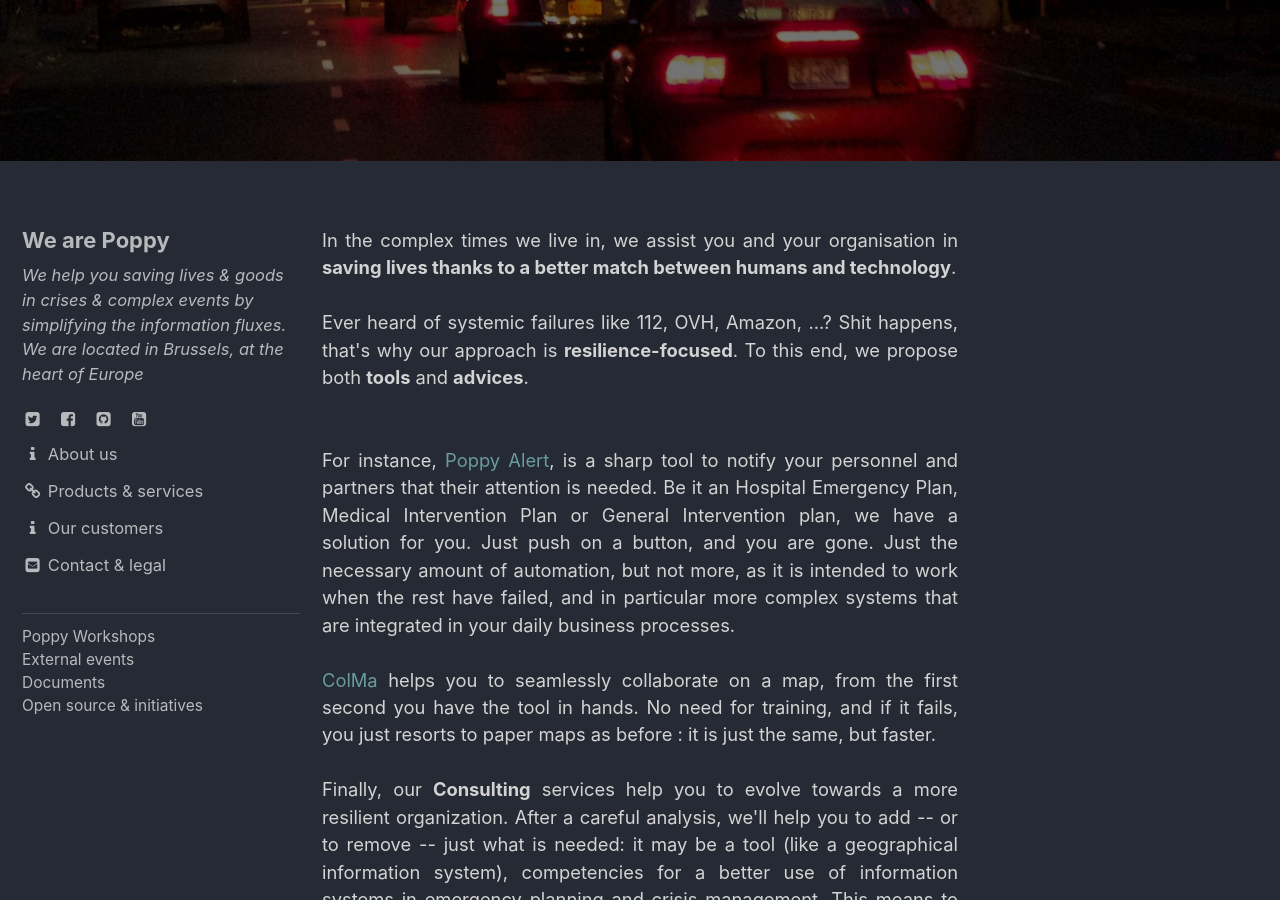
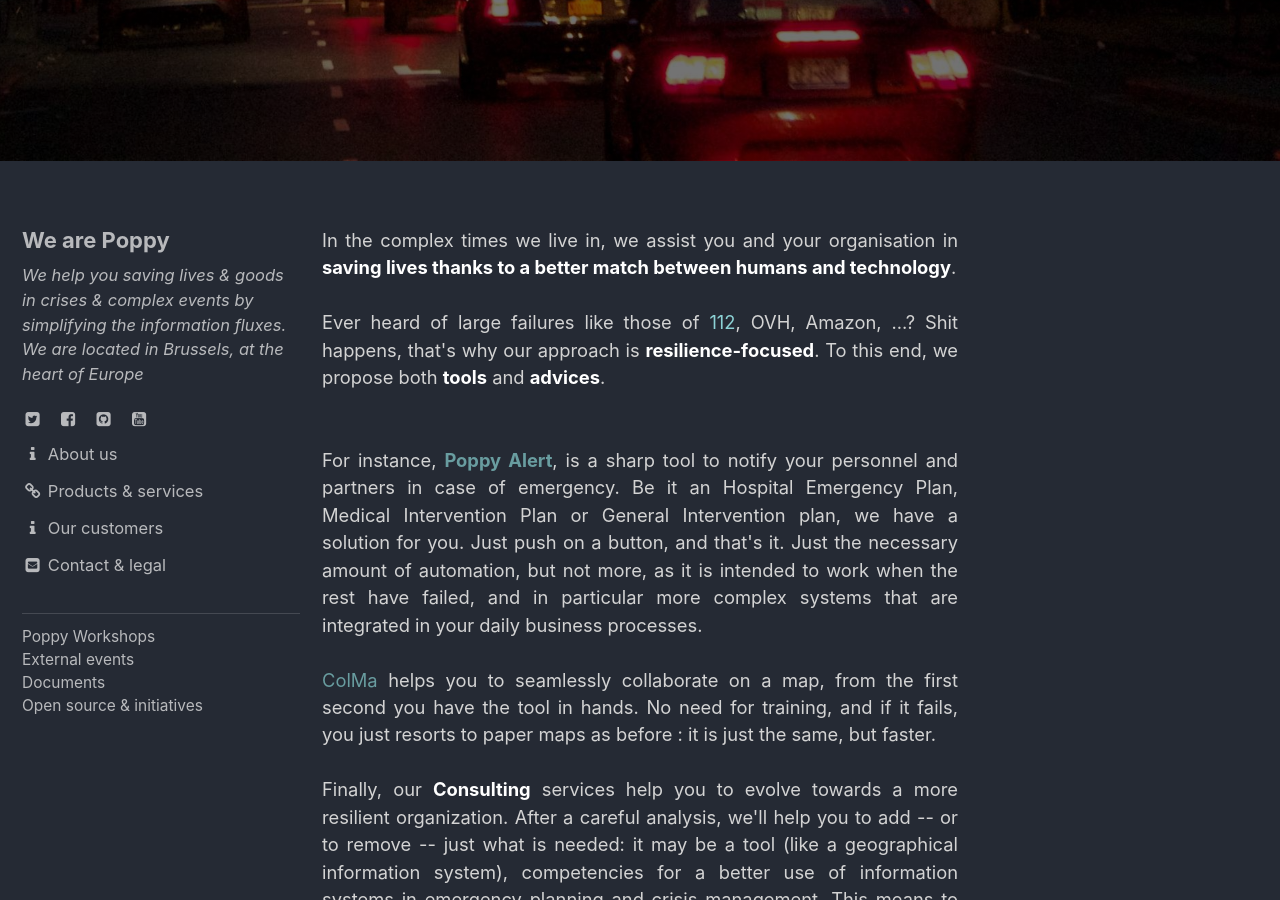
Before and after one commit to ccloquet/ccloquet.github.io, a Jekyll site: the page built from _pages/products_and_services.html, in a window 1280 px wide and 900 px high, scrolled down 404 px. Built offline with Jekyll 4.4.1, drawn with Linux system fonts in a browser that asks for light colours; cached includes are drawn as plain includes.

Commit message:
Update products_and_services.html

```diff
--- a/_pages/products_and_services.html
+++ b/_pages/products_and_services.html
@@ -8,15 +8,18 @@ header:
   overlay_filter: 0.55
 permalink: /products/
 ---
+<style>
+b {color:white}
+</style>
 <div style='color:lightgray'>
 	In the complex times we live in, we assist you and your organisation in <b>saving lives thanks to a better match between humans and technology</b>.
 	<br>
 	<br>
-	Ever heard of systemic failures like 112, OVH, Amazon, ...? Shit happens, that's why our approach is <b>resilience-focused</b>. To this end, we propose both <b>tools</b> and <b>advices</b>.<br>
+	Ever heard of large failures like those of <a href='https://eena.org/news/112-temporarily-down-due-to-outages/'>112</a>, OVH, Amazon, ...? Shit happens, that's why our approach is <b>resilience-focused</b>. To this end, we propose both <b>tools</b> and <b>advices</b>.<br>
 	<br>
 	<br>
-	For instance, <a href=''>Poppy Alert</a>, is a sharp tool to notify your personnel and partners that their attention is needed.
-	Be it an Hospital Emergency Plan, Medical Intervention Plan or General Intervention plan, we have a solution for you. Just push on a button, and you are gone.
+	For instance, <b><a href=''>Poppy Alert</a></b>, is a sharp tool to notify your personnel and partners in case of emergency.
+	Be it an Hospital Emergency Plan, Medical Intervention Plan or General Intervention plan, we have a solution for you. Just push on a button, and that's it.
 	Just the necessary amount of automation, but not more, as it is intended to work when the rest have failed, and in particular more complex systems that are integrated in your daily business processes.
 	<br>
 	<br>
```
